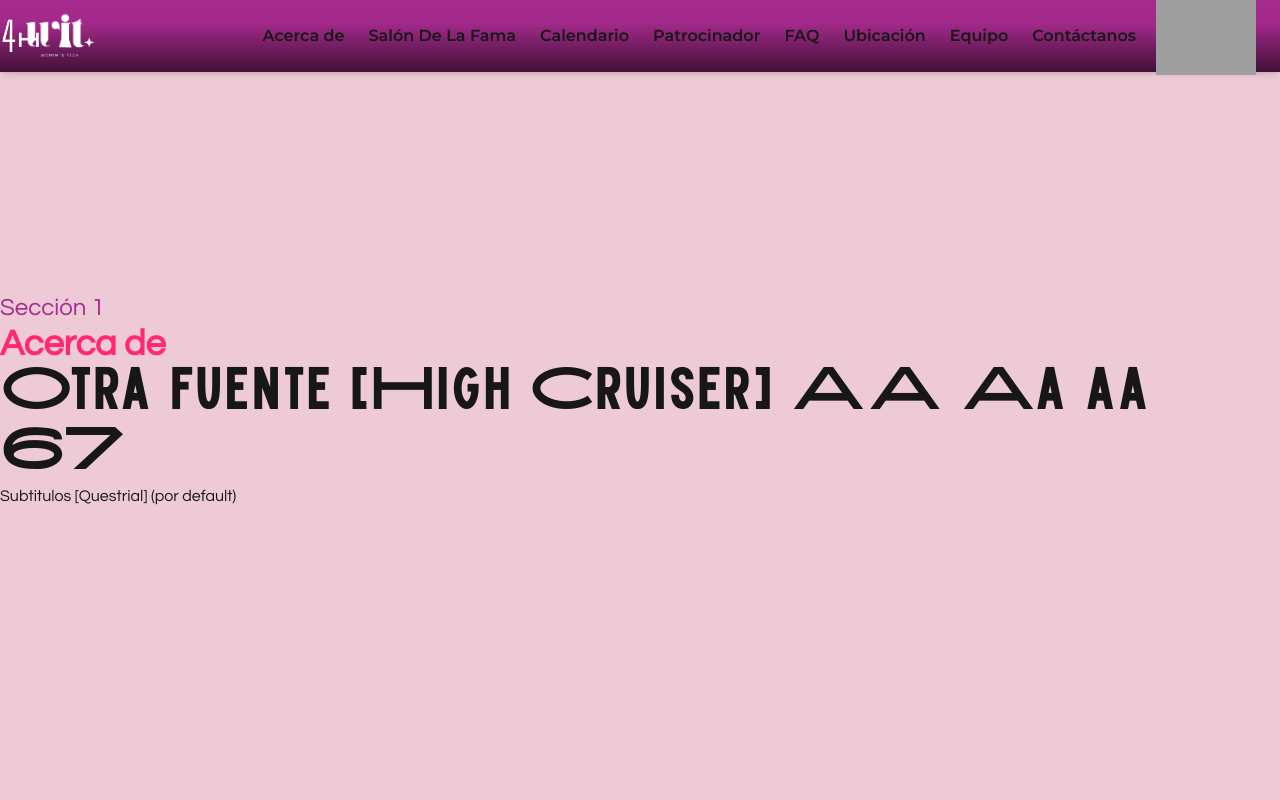
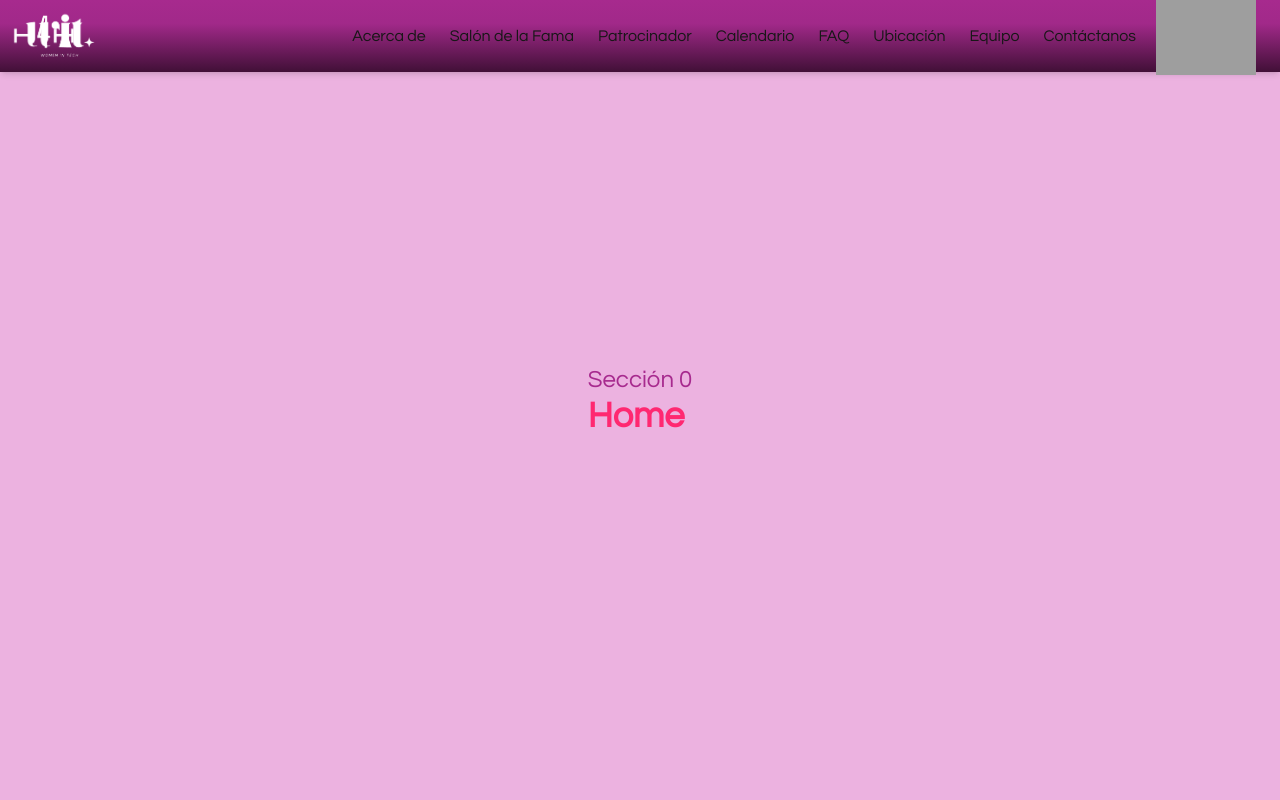
Before and after one commit to WIT-MTY/webpage_h4h, a Next.js app: page / in a window 1280 px wide. Shown: the top 800 px of the page. Built offline with nearby package versions, Linux system fonts and the light colour scheme; grey boxes are pictures that could not be loaded.

Commit message:
navbar changes

```diff
--- a/app/componentes/navbar/header.tsx
+++ b/app/componentes/navbar/header.tsx
@@ -11,11 +11,11 @@ const Header = () => {
       style={{
         background: 'linear-gradient(180deg, #A72A8E 0%, #A12989 33%, #411037 100%)'
       }}>
-      <nav className="px-6 py-3 font-montserrat font-semibold text-base">
+      <nav className="px-6 py-3 font-questrial text-base">
         <div className="flex justify-between items-center">
 
           <Logo image_logo="/images/wit_logos/logo_wit_blanco.png"/>
-          <Logo image_logo="/images/h4h_logos/logo_h4h_corto_blanco.png" className="-ml-85"/>
+          <Logo image_logo="/images/h4h_logos/logo_h4h_corto_blanco.png" className="-ml-90 pb-2"/>
 
 
           <div className="space-x-6 pr-[120px]">
@@ -26,17 +26,17 @@ const Header = () => {
 
             <Link href="#halloffame" className="hover:text-secundario-morado-700 transition-colors"
               scroll={true}>
-              Salón De La Fama
+              Salón de la Fama
+            </Link>
+
+            <Link href="#patrocinador" className="hover:text-secundario-morado-700 transition-colors"
+              scroll={true}>
+              Patrocinador
             </Link>
 
             <Link href="#calendario" className="hover:text-secundario-morado-700 transition-colors"
               scroll={true}>
               Calendario
-            </Link>
-
-            <Link href="#patrocinador" className="hover:text-secundario-morado-700 transition-colors"
-              scroll={true}>
-              Patrocinador
             </Link>
 
             <Link href="#faq" className="hover:text-secundario-morado-700 transition-colors"
--- a/app/componentes/navbar/navBar.tsx
+++ b/app/componentes/navbar/navBar.tsx
@@ -7,15 +7,17 @@ import FAQSection from "@/app/pages/faqSection";
 import EquipoSection from "@/app/pages/equipoSection";
 import ContactanosSection from "@/app/pages/contactanosSection";
 import PatrocinadorSection from "@/app/pages/patrocinadorSection";
+import HomeSection from "@/app/pages/homeSection";
 
 const NavBar = () => {
     return (
     <>
         <Header />
+        <HomeSection />
         <AcercaSection />
         <HallOfFameSection />
+        <PatrocinadorSection />
         <CalendarioSection />
-        <PatrocinadorSection />
         <FAQSection />
         <EquipoSection />
         <ContactanosSection />
--- a/app/globals.css
+++ b/app/globals.css
@@ -1,9 +1,8 @@
 @import "tailwindcss";
 
 :root {
-  --background: #EECAD7;
+  --background: #ffffff;
   --foreground: #171717;
-  --background-figma-rosa: #EECAD7;
 }
 
 @theme {
@@ -20,6 +19,7 @@
   --color-principal-morado-600: #e147be;
   --color-principal-morado-700: #dc29b4;
   --color-principal-morado-800: #c1209d;
+
 
   --color-principal-rosa: #ff2871;
   --color-principal-rosa-50: #fff5f8;
@@ -92,11 +92,6 @@
   --color-neutro-blanco: #FFFFFF;
 }
 
-/* Custom background class for figma rosa */
-.bg-figma-rosa {
-  background-color: var(--background-figma-rosa);
-}
-
 /* Fuentes */
 
 /* subtitulos */
--- a/app/pages/acercaSection.tsx
+++ b/app/pages/acercaSection.tsx
@@ -3,7 +3,7 @@ import Section from "../componentes/general/Section";
 
 const AcercaSection = () => {
     return (
-        <Section id="acerca" backgroundColor="bg-figma-rosa" className="h-full flex flex-col items-center justify-center">
+        <Section id="acerca" backgroundColor="bg-background-figma-rosa" className="h-full flex flex-col items-center justify-center">
         <p className="text-secundario-morado text-2xl">Sección 1</p>
         <h2 className="font-questrial text-4xl font-bold text-principal-rosa">Acerca de</h2>
         <h1 className="font-high-cruiser text-6xl text-morado-700">Otra fuente [High Cruiser] AA Aa aa 67</h1>
--- a/app/pages/ganadorasSection.tsx
+++ /dev/null
@@ -1,13 +0,0 @@
-import React from "react";
-import Section from "../componentes/general/Section";
-
-const GanadorasSection = () => {
-    return (
-        <Section id="ganadoras" backgroundColor="bg-secundario-rosa-200" className="h-full flex flex-col items-center justify-center">
-        <p className="text-secundario-morado text-2xl">Sección 3</p>
-        <h2 className="text-3xl font-bold mt-4">Hall of fame</h2>
-      </Section>
-    )
-}
-
-export default GanadorasSection;
--- a/app/pages/halloffameSection.tsx
+++ b/app/pages/halloffameSection.tsx
@@ -5,7 +5,7 @@ const HallOfFameSection = () => {
     return (
         <Section id="halloffame" backgroundColor="bg-secundario-rosa-100" className="h-full flex flex-col items-center justify-center">
         <p className="text-secundario-morado text-2xl">Sección 2</p>
-        <h2 className="text-3xl font-bold mt-4">Desafios</h2>
+        <h2 className="text-3xl font-bold mt-4">Salon de la Fama</h2>
       </Section>
     )
 }
```
Also changed, not shown: public/images/h4h_logos/logo_h4h_corto_blanco.png.
